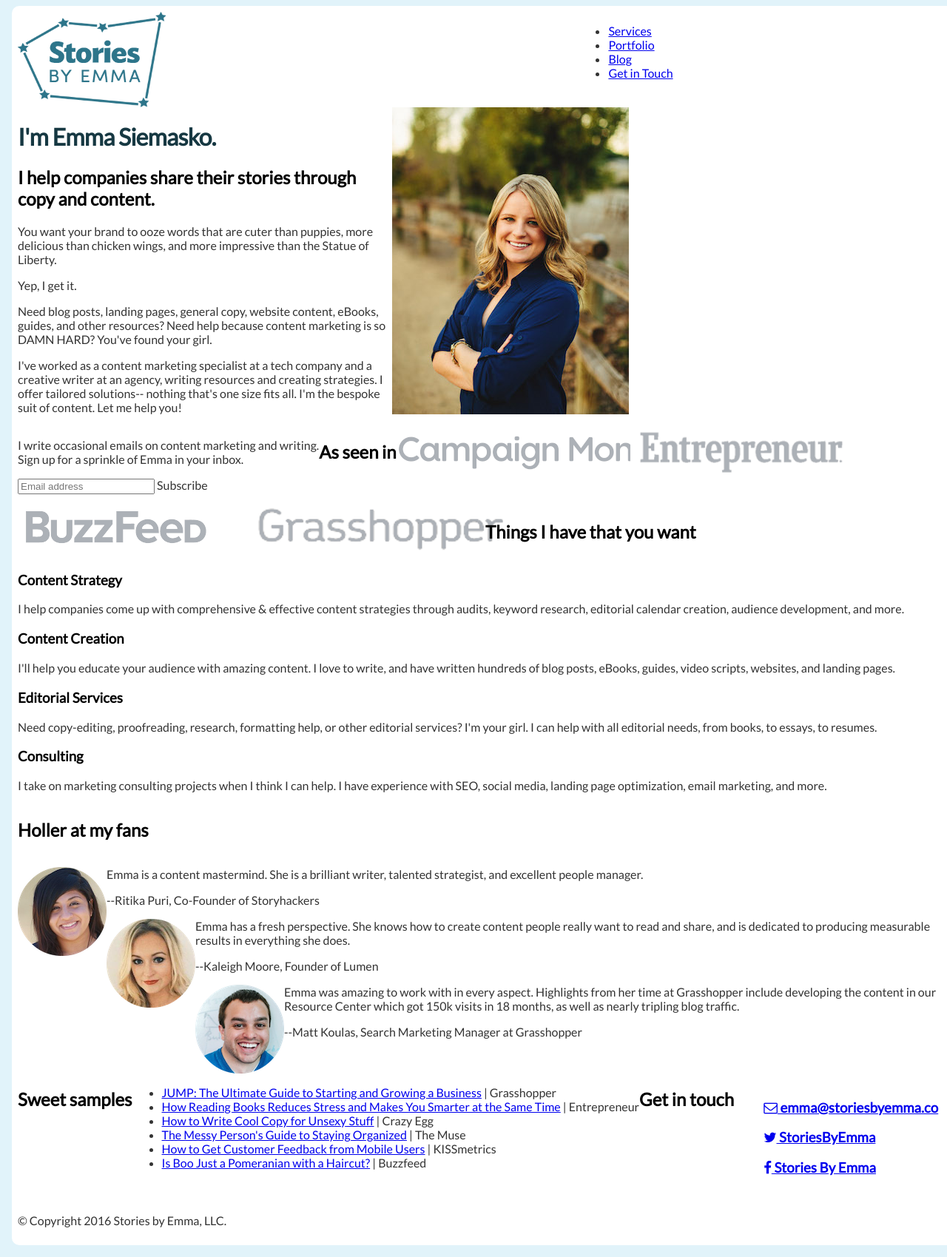
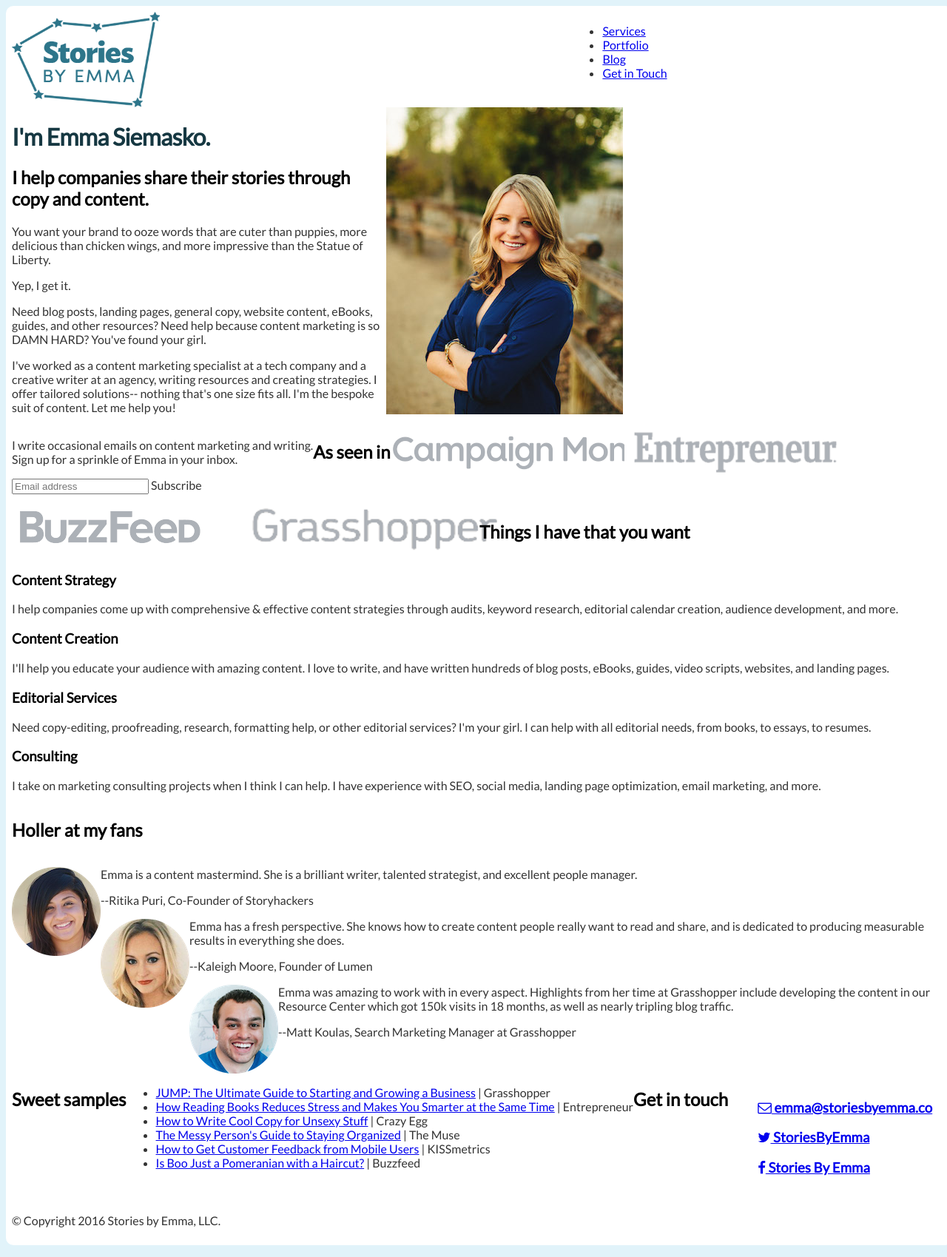
Before and after one commit to emmalepsy/emmalepsy.github.io, a Jekyll site: the page mobile.html, which Jekyll copies as it is, in a window 1280 px wide. Shown: the whole page at 74% size. Built offline with Jekyll 4.4.1, drawn with Linux system fonts in a browser that asks for light colours; nearby versions of some CDN libraries; a style sheet for code colours, icons or effects is not loaded.

Commit message:
Get rid of margin

```diff
--- a/mobile.html
+++ b/mobile.html
@@ -32,10 +32,7 @@ body {
 }
 
 #main_container {
-  margin-top: 0.5em;
-  margin-left: 0.5em;
-  margin-right: 0.5em;
-  margin-bottom: 1em;
+  margin: 0;
   padding: 0.5em;
   background: #ffffff;
   border-radius: 10px;
```
